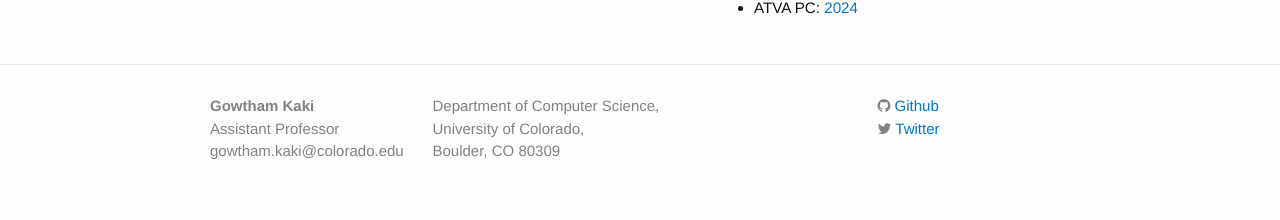
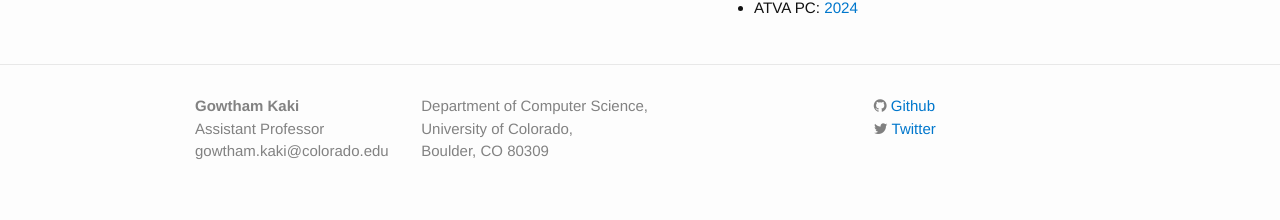
Before and after one commit to gowthamk/gowthamk.github.io, a Jekyll site: the page built from index.md, in a window 1280 px wide. Shown: the part 833-1053 px from the top of the page. Built offline with Jekyll 4.4.1, drawn with Linux system fonts in a browser that asks for light colours; nearby versions of some CDN libraries.

Commit message:
scss files changed

```diff
--- a/_sass/_base.scss
+++ b/_sass/_base.scss
@@ -33,7 +33,7 @@
 p, blockquote, pre,
 ul, ol, dl, figure,
 %vertical-rhythm {
-    margin-bottom: calc($spacing-unit / 2);
+    margin-bottom: $spacing-unit / 2;
 }
 
 
@@ -113,7 +113,7 @@
 blockquote {
     color: $grey-color;
     border-left: 4px solid $grey-color-light;
-    padding-left: calc($spacing-unit / 2);
+    padding-left: $spacing-unit / 2;
     font-size: 18px;
     letter-spacing: -1px;
     font-style: italic;
@@ -168,8 +168,8 @@
     @include media-query($on-laptop) {
         max-width: -webkit-calc(#{$content-width} - (#{$spacing-unit}));
         max-width:         calc(#{$content-width} - (#{$spacing-unit}));
-        padding-right: calc($spacing-unit / 2);
-        padding-left: calc($spacing-unit / 2);
+        padding-right: $spacing-unit / 2;
+        padding-left: $spacing-unit / 2;
     }
 }
 
--- a/_sass/_layout.scss
+++ b/_sass/_layout.scss
@@ -80,7 +80,7 @@
 
 .footer-heading {
     font-size: 18px;
-    margin-bottom: calc($spacing-unit / 2);
+    margin-bottom: $spacing-unit / 2;
 }
 
 .contact-list,
@@ -92,14 +92,14 @@
 .footer-col-wrapper {
     font-size: 15px;
     color: $grey-color;
-    margin-left: -calc(#{$spacing-unit} / 2);
+    margin-left: -$spacing-unit / 2;
     @extend %clearfix;
 }
 
 .footer-col {
     float: left;
-    margin-bottom: calc($spacing-unit / 2);
-    padding-left: calc($spacing-unit / 2);
+    margin-bottom: $spacing-unit / 2;
+    padding-left: $spacing-unit / 2;
 }
 
 .footer-col-1 {
```
